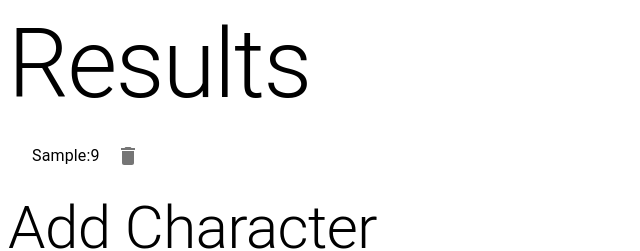
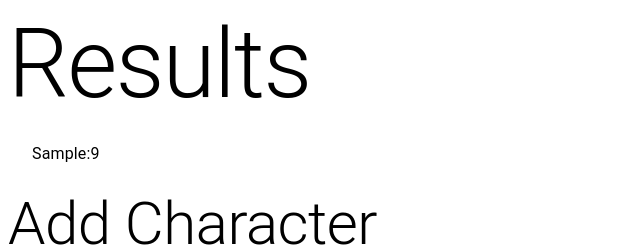
Before and after one commit to Taniel49/init-roller, a React (Create React App) app: page / in a window 1280 px wide. Both pictures are taken after typing "Sample", "5" into the empty fields and a click on the button "ROLL". Shown: the top 251 px of the page, without its empty margins (0-640 px from the left). Built offline with nearby package versions, Linux system fonts and the light colour scheme.

Commit message:
hiding RemoveButton added

```diff
--- a/src/components/CharacterResult/CharacterResult.js
+++ b/src/components/CharacterResult/CharacterResult.js
@@ -10,7 +10,13 @@ function CharacterResult({name, result, id, removeCharacter}) {
     const [isTextareaOpened, setTextareaOpened] = React.useState(false);
 
     return (
-        <ListItem>
+        <ListItem  sx={{
+            '&:hover': {
+                '.RemoveButton': {
+                    display: 'block'
+                }
+            }
+        }}>
             <Button type='button'
                     variant='text'
                     onClick={() => {
@@ -22,7 +28,9 @@ function CharacterResult({name, result, id, removeCharacter}) {
                     }}>
                 <Typography>{name}:{result}</Typography>
             </Button>
-            <IconButton aria-label="delete"
+            <IconButton className="RemoveButton"
+                        sx={{display: 'none'}}
+                        aria-label="delete"
                         onClick={() => {
                             removeCharacter(id)
                         }}>
```
